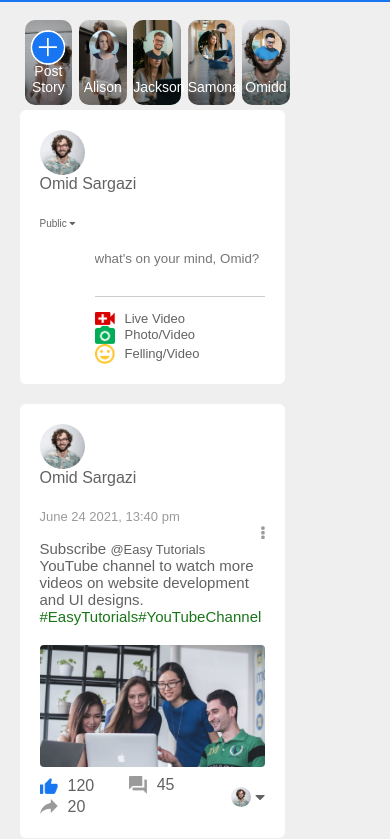
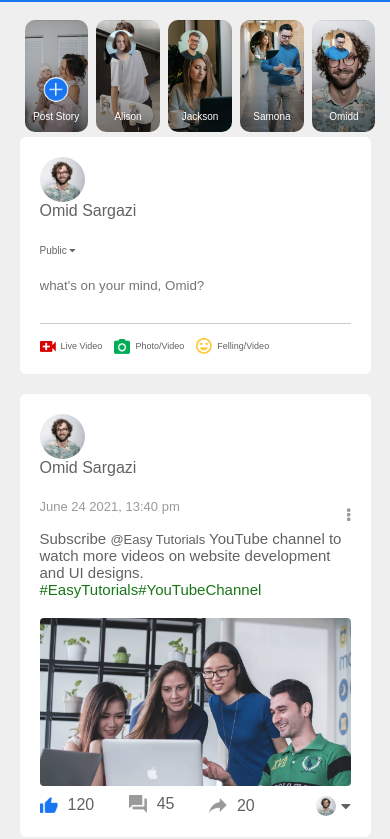
Before and after one commit to Omid-Sargazi/Facebook-hrml-css, a plain HTML site: page index.html in a window 390 px wide. Shown: the part 42-881 px from the top of the page. Drawn offline with Linux system fonts and the light colour scheme; files whose address does not match are found by name.

Commit message:
responsive home page

```diff
--- a/style.css
+++ b/style.css
@@ -729,4 +729,29 @@ nav {
   .add-post-links {
     flex-wrap: wrap;
   }
+  .main-content {
+    flex-basis: 100%;
+  }
+  .story img {
+    width: 30px;
+    border-width: 3px;
+  }
+  .story p {
+    font-size: 10px;
+  }
+  .story.story1 img {
+    width: 25px;
+    bottom: 30px;
+  }
+  .add-post-links a {
+    margin-right: 12px;
+    font-size: 9px;
+  }
+  .add-post-links a img {
+    width: 16px;
+    margin-right: 5px;
+  }
+  .post-input-conatiner {
+    padding-left: 0;
+  }
 }
```
